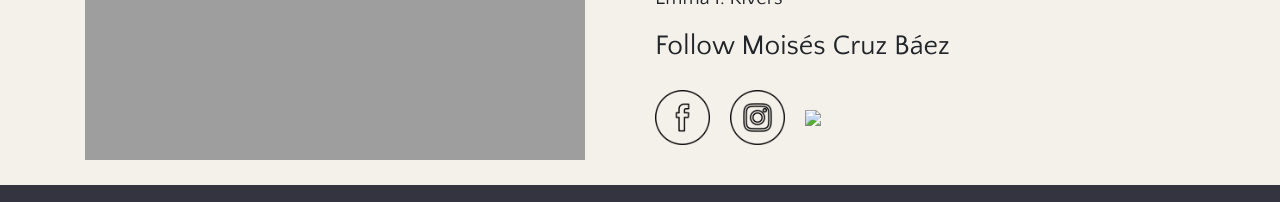
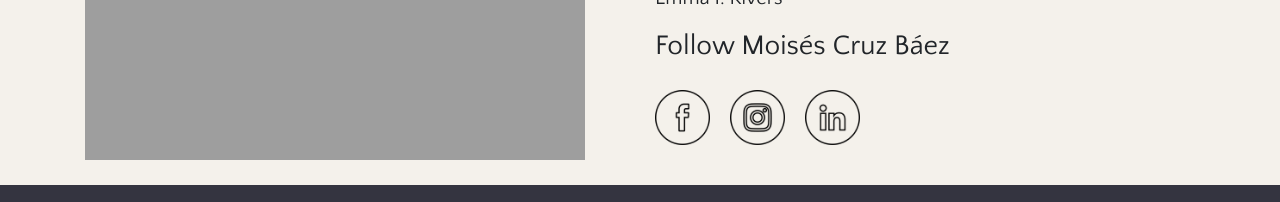
Before and after one commit to Mr-Gabo/diaspora, a plain HTML site: page moises.html in a window 1280 px wide. Shown: the part 1827-2029 px from the top of the page. Drawn offline with nearby package versions, Linux system fonts and the light colour scheme; the site is published under a folder, as on GitHub Pages, so addresses that start at the root find nothing; a web font is replaced by a local one.

Commit message:
Update moises.html

```diff
--- a/moises.html
+++ b/moises.html
@@ -86,7 +86,7 @@
             <p>"Even from childhood always caught my attention, it is not until about 16 years I decide to take all my experiences and drawn on a canvas. It was a difficult time and the art is a great means of relief. Since then, painting has become an intrinsic part of me as a human entity. Part of my inspiration are artists such as Francisco Oller, Ramón Frade, Lorenzo Homar, Rafael Trelles and Orlando Vallejo. Graffiti in the case of constant trips to New York because of migration of my family to that place made me know one way nearest the art, watching the trains painted roamed the city. This was a new inspiration, and yes, one more way to let out freely myself. And for that very freedom that I feel so identified with the graffiti, no rules, everyone is "owner" of your space, a space to look for. For me painting is the ultimate expression of what I can do. You paint what you feel, beyond all, the dictates of or may issue a rapidly changing society and sometimes as abstract as this. But at the time a double look at one's own work is the confirmation that I have done my duty. And that justifies everything, until that everything becomes ephemeral, leaving only the feeling of satisfaction and fullness of what has been done. And who better to join these two passions, "the best of both worlds." By: Emma I. Rivers
           </p>
           <h3>Follow Moisés Cruz Báez</h3>
-          <div class="social"><img src="./images/facebook.png"><img src="./images/instagram.png"><img src="/images/linkedin.png"></div>
+          <div class="social"><img src="./images/facebook.png"><img src="./images/instagram.png"><img src="./images/linkedin.png"></div>
       </div>
     </div>
   </div>
```
